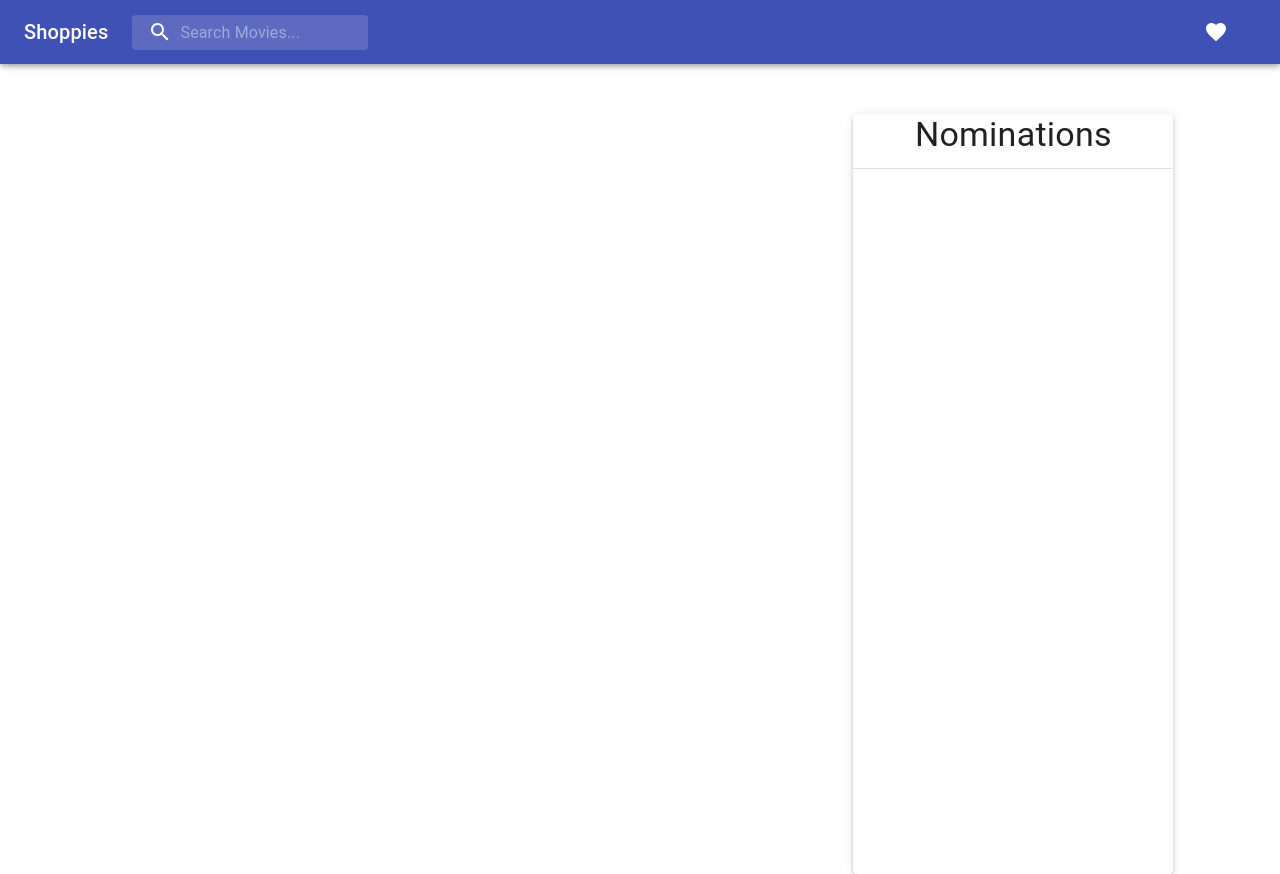
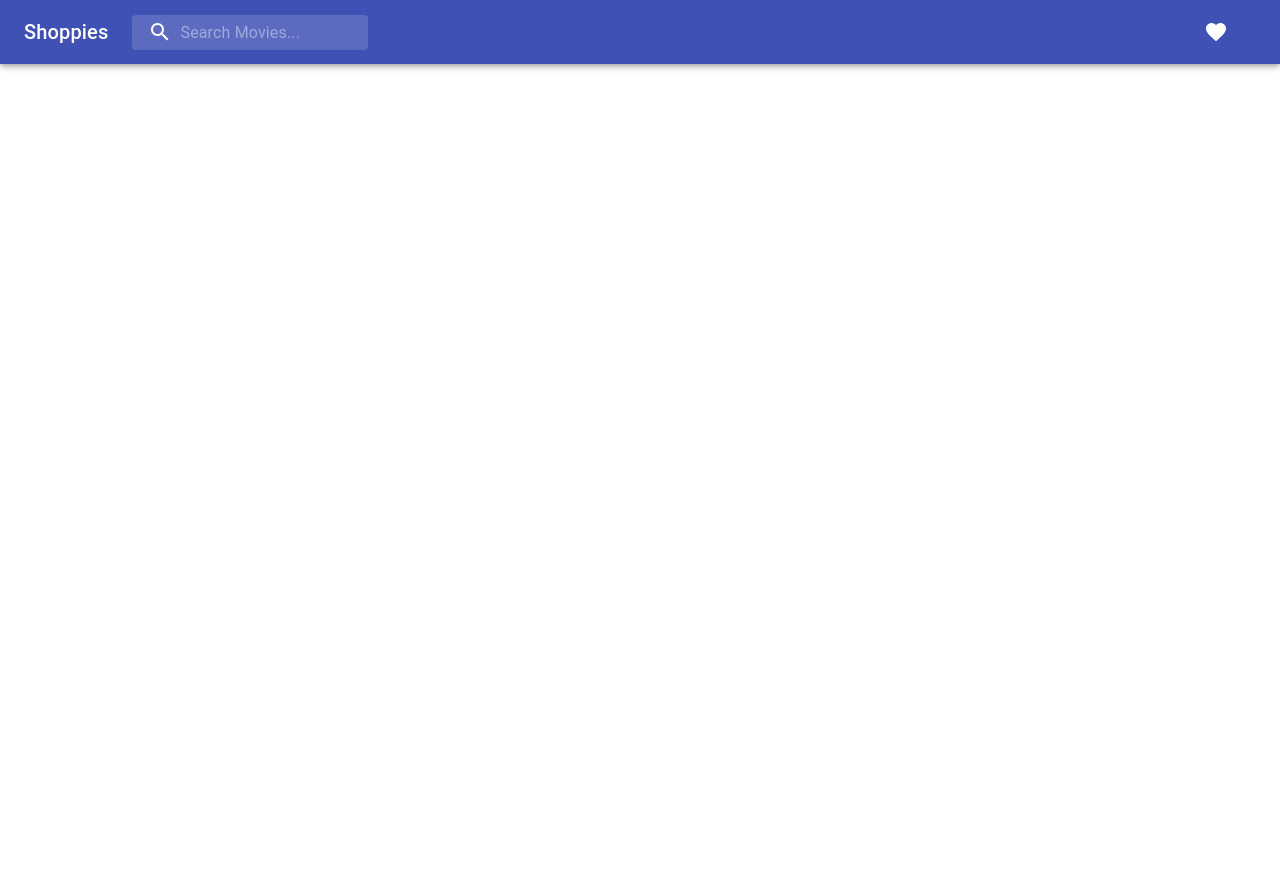
Before and after one commit to kishanhitk/shoppies, a React (Create React App) app: page / in a window 1280 px wide. After the commit the page ends 800 px from the top, so only its background shows below. Built offline with nearby package versions, Linux system fonts and the light colour scheme.

Commit message:
Fixed layout

```diff
--- a/src/app/app-style.js
+++ b/src/app/app-style.js
@@ -62,13 +62,15 @@ const styles = (theme) => ({
     },
   },
   root: {
-    maxWidth: 345,
+    maxWidth: 205,
+    marginTop: 20,
+    marginBottom: 20,
   },
   media: {
-    height: 400,
+    height: 300,
   },
   paper: {
-    height: "95vh",
+    height: "70vh",
     width: "100%",
   },
 });
--- a/src/app/components/MovieCard.js
+++ b/src/app/components/MovieCard.js
@@ -24,12 +24,17 @@ class MovieCard extends Component {
     const result = this.props.movie;
     const classes = this.props.classes;
     return (
-      <div style={{ objectFit: "contain", margin: "50px" }}>
-        <Card className={classes.root}>
+      <div>
+        <center>
+          <Card className={classes.root} align="center">
             <CardActionArea>
               <CardMedia
                 className={classes.media}
-              image={result.Poster}
+                image={
+                  result.Poster === "N/A"
+                    ? "https://icon-library.com/images/no-image-available-icon/no-image-available-icon-6.jpg"
+                    : result.Poster
+                }
                 title={result.Title}
                 style={{ objectFit: "contain" }}
               />
@@ -52,11 +57,11 @@ class MovieCard extends Component {
                   this.props.nominate();
                 }}
               >
-              {result.nominated ? "Added to Nominations" : "Nominate"}
+                {result.nominated ? "Added" : "Nominate"}
               </Button>
             </CardActions>
           </Card>
-
+        </center>
       </div>
     );
   }
--- a/src/app/pages/Home.js
+++ b/src/app/pages/Home.js
@@ -9,6 +9,10 @@ import {
   IconButton,
   Divider,
 } from "@material-ui/core";
+import GridList from "@material-ui/core/GridList";
+import GridListTile from "@material-ui/core/GridListTile";
+import GridListTileBar from "@material-ui/core/GridListTileBar";
+import ListSubheader from "@material-ui/core/ListSubheader";
 import React, { Component } from "react";
 import SearchIcon from "@material-ui/icons/Search";
 import styles from "../app-style";
@@ -119,7 +123,6 @@ class Home extends Component {
     const id = openPopover ? "simple-popover" : undefined;
     return (
       <div>
-        {" "}
         <div className={classes.grow}>
           <AppBar position="fixed">
             <Toolbar>
@@ -167,11 +170,11 @@ class Home extends Component {
                     horizontal: "center",
                   }}
                 >
-                  <Paper
+                  {/* <Paper
                     className={classes.paper}
                     style={{ marginTop: "50px" }}
                     elevation={3}
-                  >
+                  > */}
                   <Typography variant="h4" gutterBottom align="center">
                     Nominations
                   </Typography>
@@ -205,21 +208,25 @@ class Home extends Component {
                         );
                       })}
                   </List>
-                  </Paper>
+                  {/* </Paper> */}
                 </Popover>
               </MenuItem>
             </Toolbar>
           </AppBar>{" "}
           <Toolbar />
         </div>
-        <Grid container>
-          <Grid item xs={12} md={8}>
-            <div>
-              <Grid container>
+
+        <Grid
+          container
+          direction="row"
+          justify="center"
+          alignItems="center"
+          spacing={1}
+        >
           {results &&
             results.map((result) => {
               return (
-                      <Grid item xs={12} md={6}>
+                <Grid item xs={12} md={4} lg={3} sm={6}>
                   <MovieCard
                     key={`${result.imdbID}card`}
                     movie={result}
@@ -229,50 +236,7 @@ class Home extends Component {
               );
             })}
         </Grid>
-            </div>
-          </Grid>
-          <Grid item xs={12} md={3}>
-            <Paper
-              className={classes.paper}
-              style={{ marginTop: "50px" }}
-              elevation={3}
-            >
-              <Typography variant="h4" gutterBottom align="center">
-                Nominations
-              </Typography>
-              <Divider></Divider>
-              <List>
-                {nominations.length > 0 &&
-                  nominations.map((res) => {
-                    return (
-                      <div key={`${res.imdbID}nomi`}>
-                        <ListItem>
-                          <ListItemAvatar>
-                            <Avatar src={res.Poster}></Avatar>
-                          </ListItemAvatar>
-                          <ListItemText
-                            primary={res.Title}
-                            secondary={res.Year}
-                          />
-                          <ListItemSecondaryAction>
-                            <IconButton
-                              edge="end"
-                              aria-label="delete"
-                              onClick={() => {
-                                this.removeNomination(res.imdbID);
-                              }}
-                            >
-                              <DeleteIcon />
-                            </IconButton>
-                          </ListItemSecondaryAction>
-                        </ListItem>
-                      </div>
-                    );
-                  })}
-              </List>
-            </Paper>
-          </Grid>
-        </Grid>
+
         <Dialog
           open={open}
           TransitionComponent={Transition}
```
Lines whose indentation alone changed are shown as unchanged.
